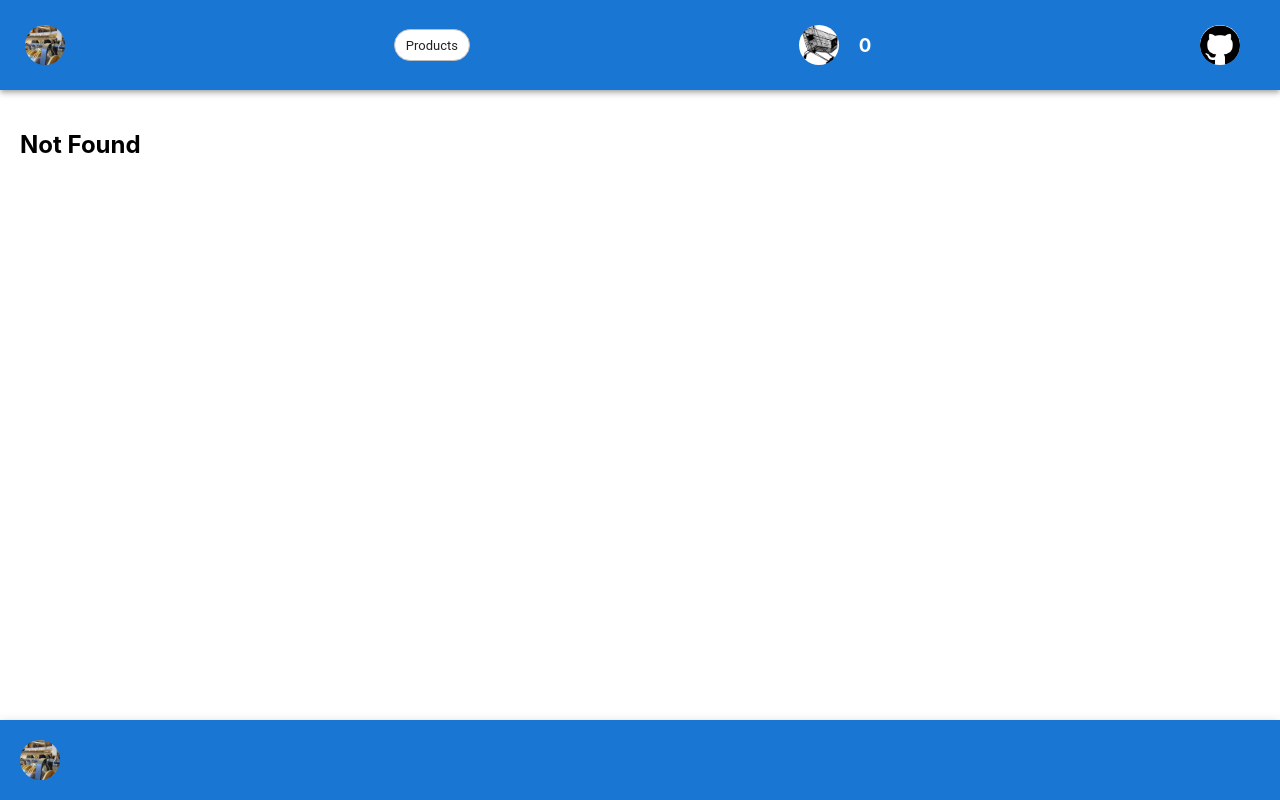
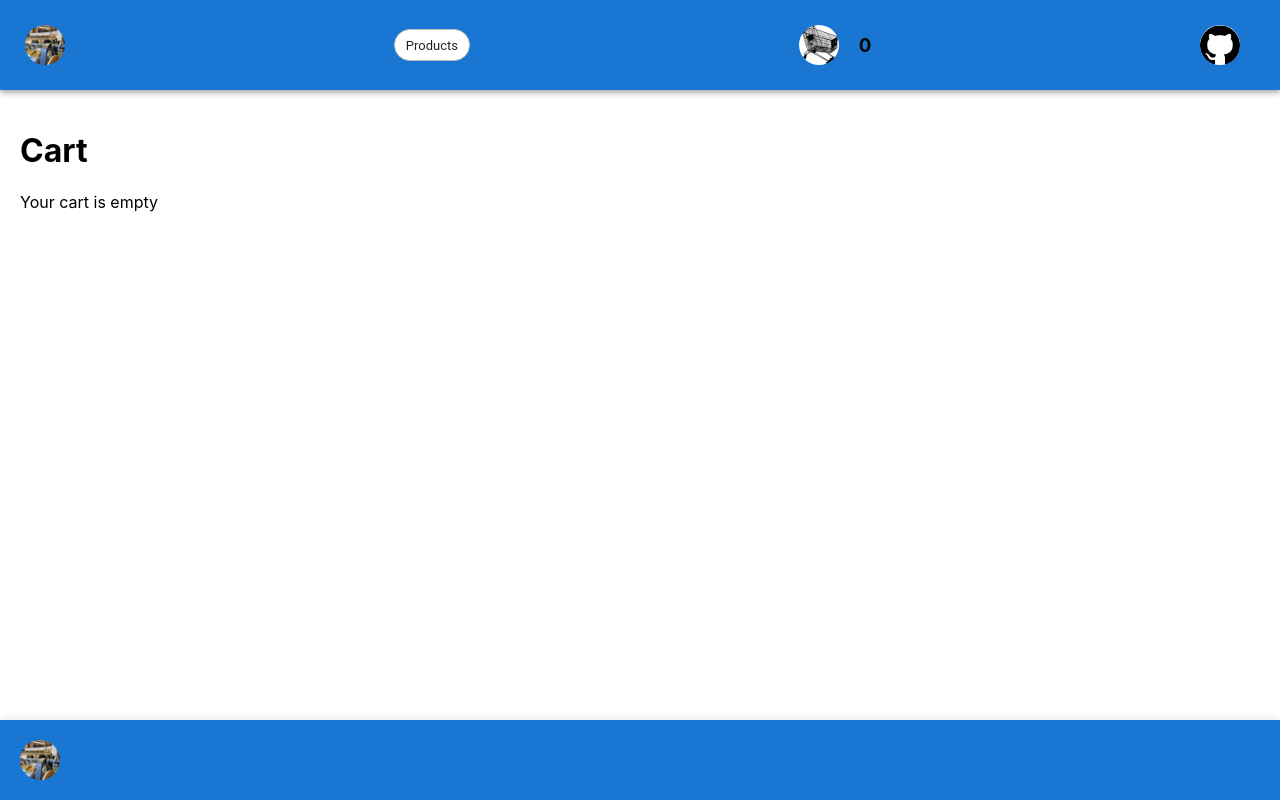
Before and after one commit to SheaMeyers/react-fake-store, a React (Create React App) app: page /cart in a window 1280 px wide. Before the commit this address had no page. Built offline with nearby package versions, Linux system fonts and the light colour scheme.

Commit message:
Add cart component

```diff
--- a/package.json
+++ b/package.json
@@ -15,9 +15,11 @@
     "@types/react-dom": "^17.0.15",
     "react": "^18.0.0",
     "react-dom": "^18.0.0",
+    "react-redux": "^8.0.1",
     "react-router": "^6.3.0",
     "react-router-dom": "^6.3.0",
     "react-scripts": "5.0.0",
+    "redux-persist": "^6.0.0",
     "typescript": "^4.6.3",
     "web-vitals": "^2.1.4"
   },
--- a/src/components/App.tsx
+++ b/src/components/App.tsx
@@ -1,5 +1,9 @@
 import { BrowserRouter, Route, Routes } from "react-router-dom";
+import { Provider } from 'react-redux'
+import { PersistGate } from 'redux-persist/integration/react'
+import { store, persistor } from '../redux'
 import "../styles/App.css";
+import Cart from "./Cart";
 import Home from "./Home";
 import Header from "./Header";
 import Lister from "./Lister";
@@ -9,6 +13,8 @@ import ProductDetail from "./ProductDetail";
 
 const App = () => {
   return (
+    <Provider store={store}>
+      <PersistGate loading={null} persistor={persistor}>
         <div className="App">
           <Header />
           <div className="App__Main">
@@ -17,12 +23,15 @@ const App = () => {
                 <Route path="/" element={<Home />} />
                 <Route path="/products" element={<Lister />} />
                 <Route path="/products/:id" element={<ProductDetail />} />
+                <Route path="/cart" element={<Cart />} />
                 <Route path="*" element={<NotFound />} />
               </Routes>
             </BrowserRouter>
           </div>
           <Footer />
         </div>
+      </PersistGate>
+    </Provider>
   );
 };
 
--- /dev/null
+++ b/src/components/Cart.tsx
@@ -0,0 +1,30 @@
+import { useSelector } from "react-redux"
+import { ReduxState } from "../redux"
+import { ProductType } from "../types"
+import Product from "./Product"
+
+const Cart = () => {
+    const products = useSelector<ReduxState, ReduxState["products"]>(
+        (state) => state.products
+    )
+
+    return (
+        <>
+            <h1>Cart</h1>
+            {products.map((product: ProductType) => {
+                return (
+                    <Product
+                        id={product.id}
+                        image={product.image}
+                        title={product.title}
+                        price={product.price}
+                        category={product.category}
+                    />
+                );
+            })}
+            {products.length === 0 && <p>Your cart is empty</p>}
+        </>
+    );
+};
+
+export default Cart;
--- a/src/components/Header.tsx
+++ b/src/components/Header.tsx
@@ -2,16 +2,17 @@ import AppBar from "@mui/material/AppBar";
 import Avatar from "@mui/material/Avatar";
 import Chip from "@mui/material/Chip";
 import Link from "@mui/material/Link";
+import { useSelector } from "react-redux"
+import { ReduxState } from "../redux"
 import CartPhoto from "../images/shoppingCart.jpg";
 import ClothingPhoto from "../images/clothing.jpg";
 import GithubPhoto from "../images/githubIcon.jpg";
 import "../styles/Header.css";
 
 const Header = () => {
-  const getNumProducts = () => {
-    let products = window.localStorage.getItem("products") || "";
-    return products.split(",").length - 1;
-  };
+  const products = useSelector<ReduxState, ReduxState["products"]>(
+      (state) => state.products
+  )
 
   return (
     <AppBar position="static" className="Header">
@@ -26,10 +27,10 @@ const Header = () => {
         className="Chip"
         clickable
       />
-      <div className="Cart">
+      <Link href="/cart" className="Cart" >
         <Avatar src={CartPhoto} alt="Cart" className="Avatar" />
-        <h3>{getNumProducts()}</h3>
-      </div>
+        <h3 className="Cart__Number">{products.length}</h3>
+      </Link>
       <Link
         href="https://github.com/SheaMeyers/react-fake-store"
         rel="noopener noreferrer"
--- a/src/components/ProductDetail.tsx
+++ b/src/components/ProductDetail.tsx
@@ -1,12 +1,14 @@
 import { useState, useEffect } from "react";
 import Button from "@mui/material/Button";
 import { useParams } from "react-router-dom";
+import { useDispatch } from "react-redux"
 import { getProductById } from "../api";
 import type { ProductType } from "../types";
 import Product from "./Product";
 
 const ProductDetail = () => {
   let { id } = useParams();
+  const dispatch = useDispatch()
   const [product, setProduct] = useState<ProductType | null>(null);
 
   // Improvement: Could allow passing all product information
@@ -22,12 +24,6 @@ const ProductDetail = () => {
     initializeProduct();
   }, [id]);
 
-  const handleAddProduct = () => {
-    let products = window.localStorage.getItem("products") || "";
-    window.localStorage.setItem("products", products + `${id},`);
-    window.location.reload(); // TODO Consider a better way to do this
-  };
-
   return (
     <>
       <h1>Product</h1>
@@ -40,7 +36,10 @@ const ProductDetail = () => {
             price={product.price}
             category={product.category}
           />
-          <Button variant="contained" onClick={(_) => handleAddProduct()}>
+          <Button
+            variant="contained"
+            onClick={(_) => dispatch({ type: "ADD_PRODUCT", payload: product })}
+          >
             Add to Cart
           </Button>
         </>
--- /dev/null
+++ b/src/redux.ts
@@ -0,0 +1,42 @@
+import { createStore } from "redux"
+import { persistStore, persistReducer } from 'redux-persist'
+import storage from 'redux-persist/lib/storage'
+import type { ProductType } from "./types"
+
+
+const persistConfig = {
+    key: 'root',
+    storage,
+}
+
+
+export interface ReduxState {
+    products: ProductType[]
+}
+
+const initialState = {
+    products: [],
+}
+
+export type ReduxAction =  { type: 'ADD_PRODUCT', payload: ProductType }
+
+export const performerReducer = (
+    state: ReduxState = initialState,
+    action: ReduxAction
+) => {
+    switch (action.type) {
+        case 'ADD_PRODUCT': {
+            return {
+                ...state,
+                products: [...state.products, action.payload]
+            }
+        }
+        default:
+            return state
+    }
+}
+
+const persistedReducer = persistReducer<any, any>(persistConfig, performerReducer)
+
+export const store = createStore(persistedReducer)
+export const persistor = persistStore(store)
--- a/src/styles/Header.css
+++ b/src/styles/Header.css
@@ -11,6 +11,10 @@
     align-items: center;
 }
 
+.Cart__Number {
+    color: black;
+}
+
 .Avatar {
     margin: 0 20px;
 }
```
Also changed, not shown: 1 other file (tests, documents, lock files or other folders). Lines whose indentation alone changed are shown as unchanged.
